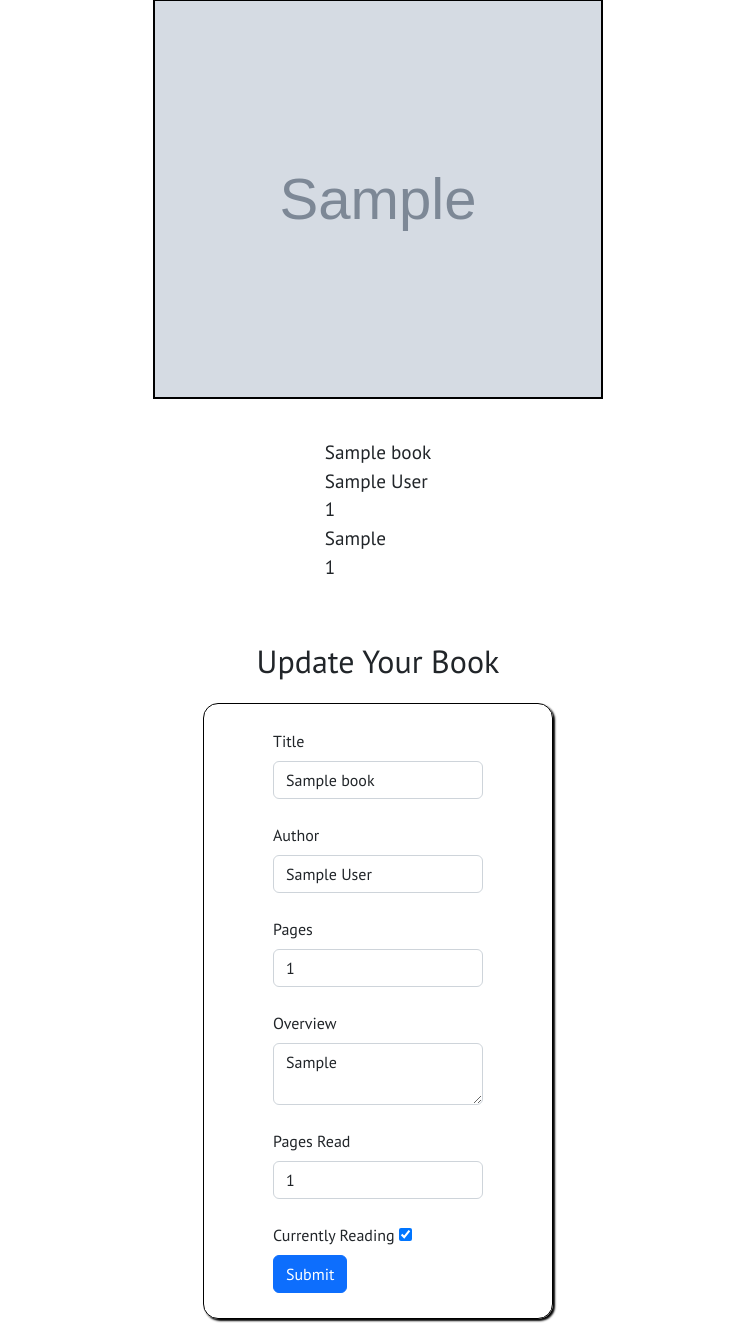
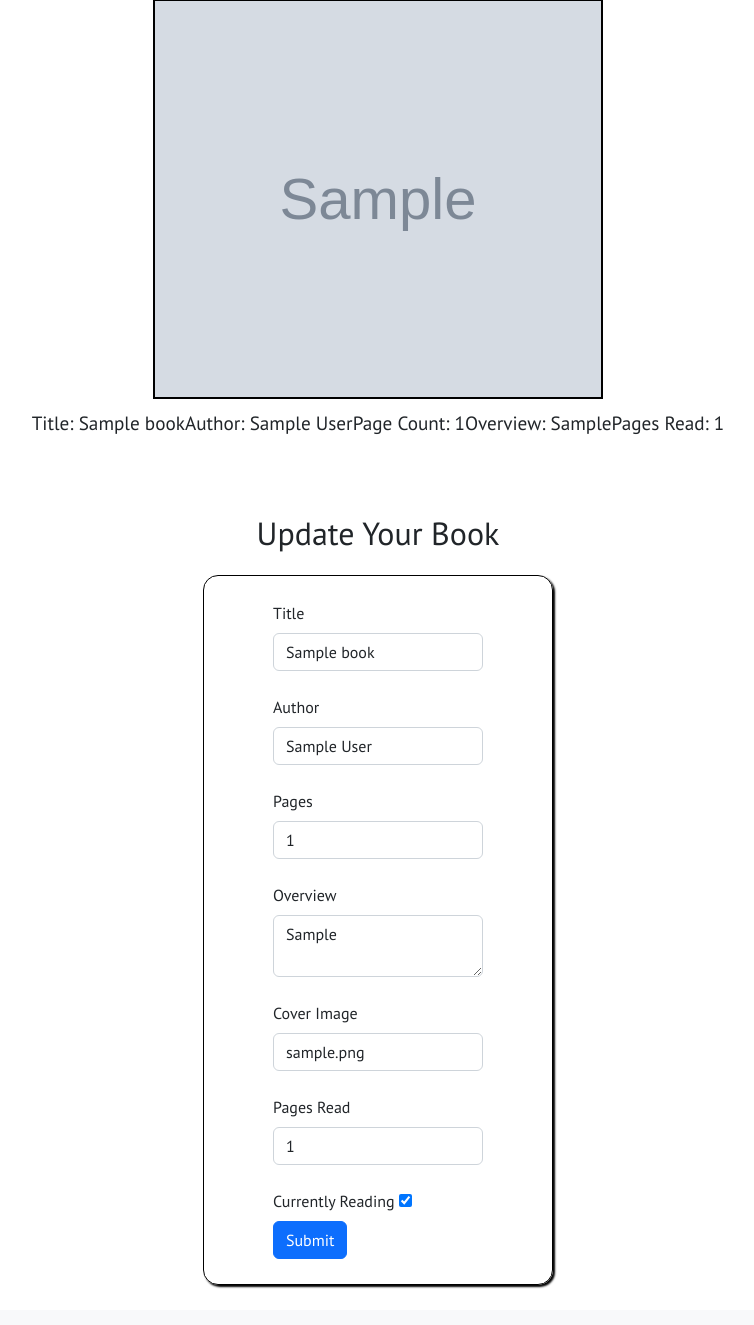
Before and after one commit to austinholmes33/f30-capstone-project, a Flask app: page /update_book/1 in a window 1280 px wide. Shown: the part 82-1407 px from the top of the page, without its empty margins (262-1016 px from the left). After the commit the page ends 1370 px from the top, so only its background shows below. Run offline with Flask 2, Linux system fonts and the light colour scheme; a user stored in the database is signed in; tables that the repository leaves empty hold one stand-in row (values such as "Sample post"); grey boxes marked "Sample" are stand-in pictures.

Commit message:
fixed cover image update form bug

```diff
--- a/forms.py
+++ b/forms.py
@@ -15,22 +15,28 @@ class LoginForm(FlaskForm):
     password = PasswordField("Password", validators=[DataRequired(), Length(min=3, max=255)])
     submit = SubmitField()
 
+'''
+Form for homepage that allows user to add a book to the database
+'''
 class AddBookForm(FlaskForm):
     title = StringField("Title", validators=[DataRequired(), Length(min=6, max=255)])
     author = StringField("Author", validators=[DataRequired(), Length(min=6, max=255)])
     pages = IntegerField("Pages", validators=[DataRequired(), NumberRange(min=0, max=1000000)])
     overview = TextAreaField("Overview", validators=[Length(max=255)])
-    cover_img = StringField("Cover Image", validators=[DataRequired()])
+    cover_img = StringField("Cover Image")
     submit = SubmitField()
 
-# form on books page that allows user to update all book info
-# and also add whether or not they're currently reading
-# and their pages read and thoughts
+'''
+form on books page that allows user to update all book info
+and also add whether or not they're currently reading
+and their pages read and thoughts
+'''
 class UpdateBookForm(FlaskForm):
     title = StringField("Title", validators=[Length(min=6, max=255)])
     author = StringField("Author", validators=[Length(min=6, max=255)])
     pages = IntegerField("Pages", validators=[NumberRange(min=0, max=1000000)])
     overview = TextAreaField("Overview", validators=[Length(max=255)])
+    cover_img = StringField("Cover Image")
     pages_read = IntegerField("Pages Read", validators=[NumberRange(min=0, max=1000000)])
     currently_reading = BooleanField("Currently Reading", default=False)
     submit = SubmitField()
--- a/server.py
+++ b/server.py
@@ -62,25 +62,29 @@ def add_book():
 @login_required
 def update_book(book_id):
     form = UpdateBookForm()
-    book = Users_book.query.filter_by(id=book_id).first()
+    book = Users_book.query.filter_by(users_id=current_user.id, books_id=book_id).first()
     if request.method == "GET":
         form.author.data = book.book.author
         form.title.data = book.book.title
         form.pages.data = book.book.pages
         form.overview.data = book.book.overview
+        form.cover_img.data = book.book.cover_img
         form.pages_read.data = book.pages_read
         form.currently_reading.data = book.currently_reading
         return render_template("update_book.html", form=form, book=book)
 
     if request.method == "POST" and form.validate():
         print("IF STATEMENT WORKING--------------------------------------------------")
+        print(current_user.id)
+        print(book_id)
         updated_book = Users_book.query.filter_by(users_id=current_user.id, books_id=book_id).first()
         updated_book.pages_read = form.pages_read.data
         updated_book.currently_reading = form.currently_reading.data
-        book.title = form.title.data
-        book.author = form.author.data
-        book.pages = form.pages.data
-        book.overview = form.overview.data
+        updated_book.book.title = form.title.data
+        updated_book.book.author = form.author.data
+        updated_book.book.pages = form.pages.data
+        updated_book.book.overview = form.overview.data
+        updated_book.book.cover_img = form.cover_img.data
         db.session.commit()
         flash("Book Successfully Updated")
         return redirect(url_for('your_books'))
--- a/templates/update_book.html
+++ b/templates/update_book.html
@@ -7,15 +7,15 @@
 </div>
     <div class="books-currently-reading">
         <br>
-        {{ book.book.title }}
+        <p>Title: {{ book.book.title }}</p>
         <br>
-        {{ book.book.author }}
+        <p>Author: {{ book.book.author }}</p>
         <br>
-        {{ book.book.pages }}
+        <p>Page Count: {{ book.book.pages }}</p>
         <br>
-        {{ book.book.overview }}
+        <p>Overview: {{ book.book.overview }}</p>
         <br>
-        {{ book.pages_read }}
+        <p>Pages Read: {{ book.pages_read }}</p>
         <br>
     </div>
 
@@ -24,7 +24,7 @@
 </div>
 
 <div class="update-form">
-    <form action="{{ url_for('update_book', book_id=book.id) }}" method="POST">
+    <form action="{{ url_for('update_book', book_id=book.book.id) }}" method="POST">
         {{ form.hidden_tag() }}
         {{ form.title.label(class="form-label") }} {{ form.title(class="form-control") }}
         <br>
@@ -33,6 +33,8 @@
         {{ form.pages.label(class="form-label") }} {{ form.pages(class="form-control") }}
         <br>
         {{ form.overview.label(class="form-label") }} {{ form.overview(class="form-control") }}
+        <br>
+        {{ form.cover_img.label(class="form-label") }} {{ form.cover_img(class="form-control") }}
         <br>
         {{ form.pages_read.label(class="form-label") }} {{ form.pages_read(class="form-control") }}
         <br>
```
Also changed, not shown: templates/your_books.html (+7 -7 lines), README.md (added).
